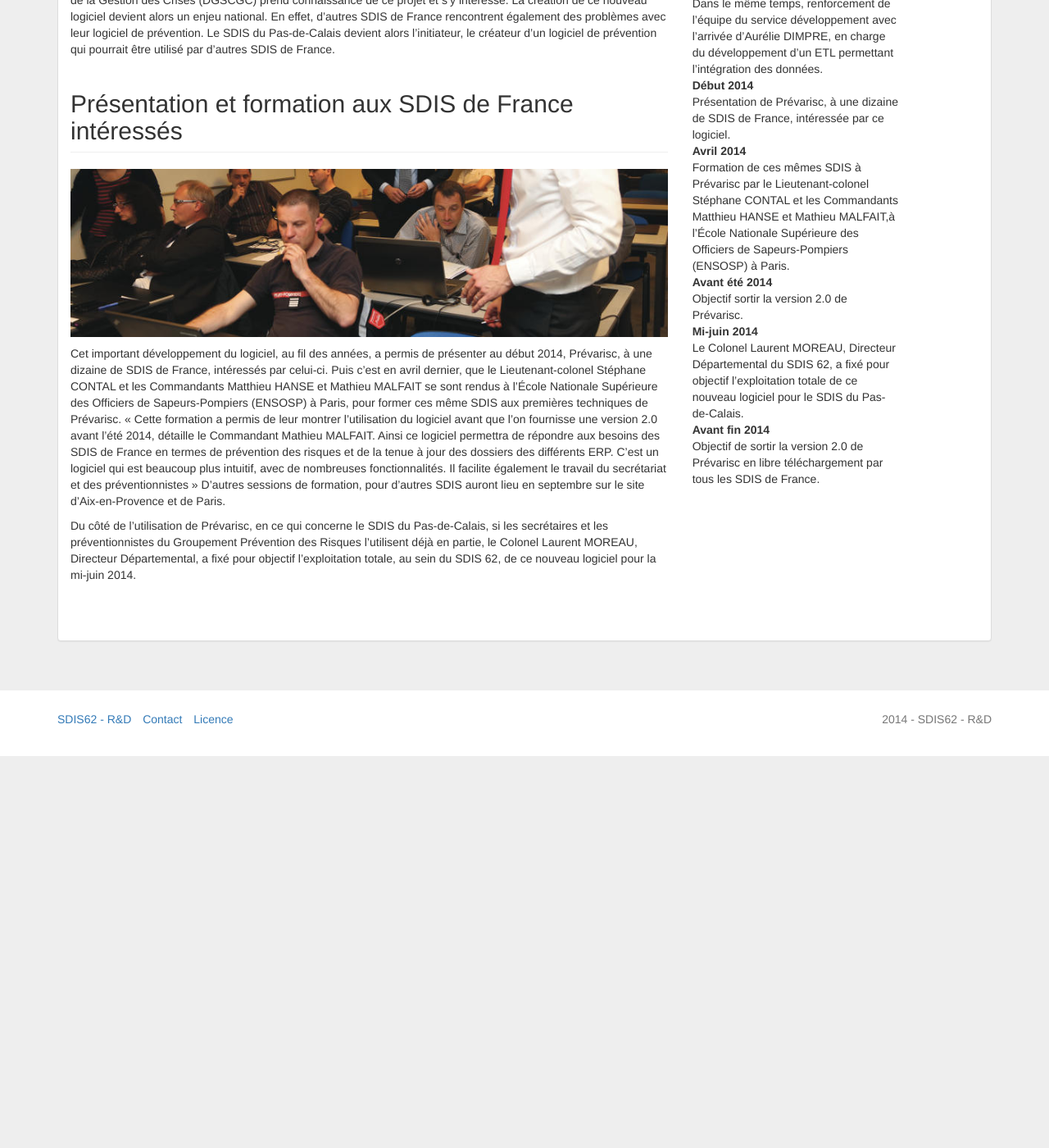
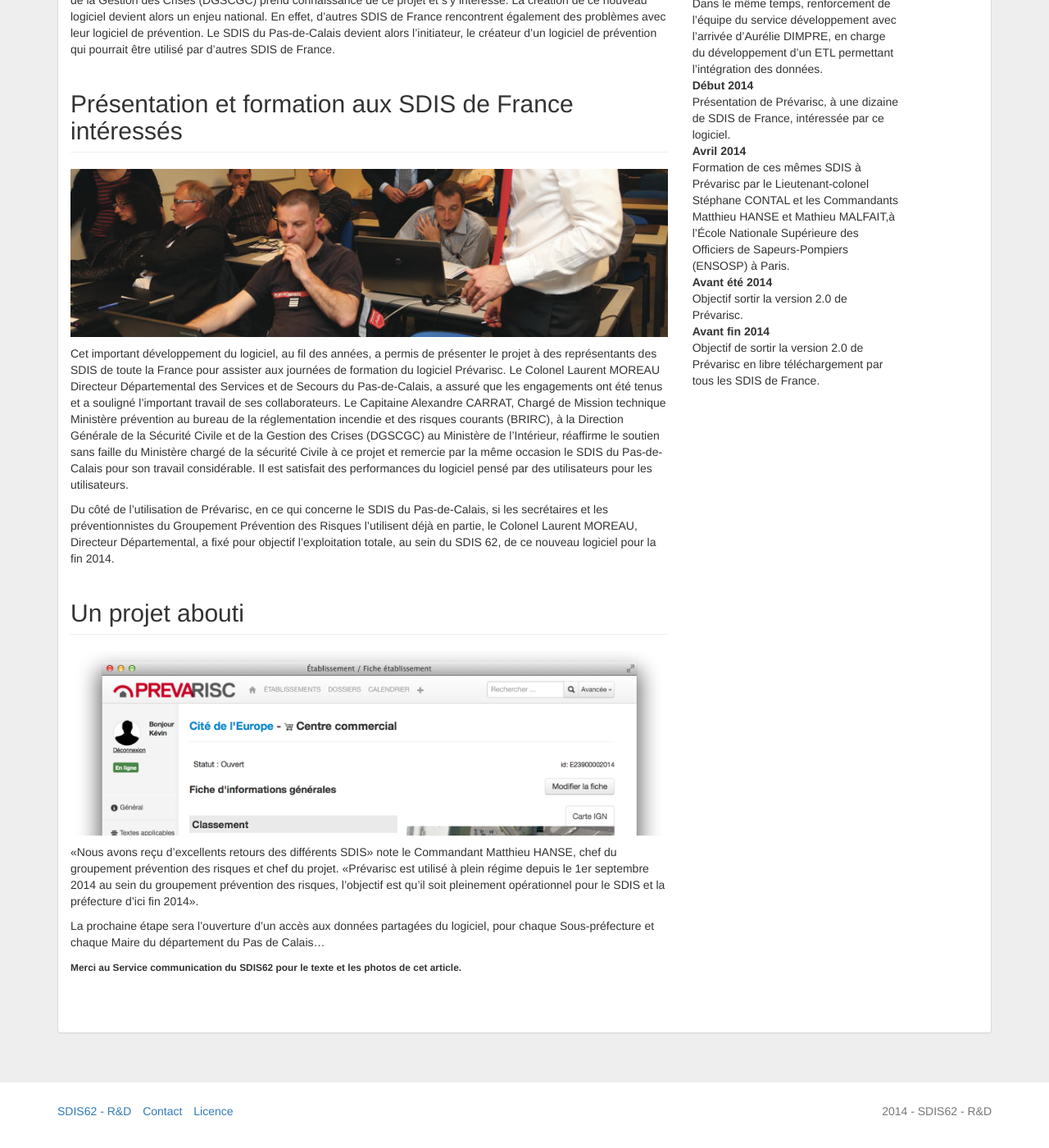
Before and after one commit to SDIS62/prevarisc, a Jekyll site: the page built from about.html, in a window 1280 px wide and 1400 px high, scrolled down 1419 px. Shown: the whole window at 82% size. Built offline with Jekyll 4.4.1, drawn with Linux system fonts in a browser that asks for light colours; nearby versions of some CDN libraries; before the commit the page ends 2341 px from its top, so only the background shows below that.

Commit message:
Update about.html

```diff
--- a/about.html
+++ b/about.html
@@ -33,11 +33,29 @@
         <p><img src="{{ "/assets/img/formations.jpg" | prepend: site.baseurl }}" style="width: 100%" /></p>
 
         <p>
-            Cet important développement du logiciel, au fil des années, a permis de présenter au début 2014, Prévarisc, à une dizaine de SDIS de France, intéressés par celui-ci. Puis c’est en avril dernier, que le Lieutenant-colonel Stéphane CONTAL et les Commandants Matthieu HANSE et Mathieu MALFAIT se sont rendus à l’École Nationale Supérieure des Officiers de Sapeurs-Pompiers (ENSOSP) à Paris, pour former ces même SDIS aux premières techniques de Prévarisc. « Cette formation a permis de leur montrer l’utilisation du logiciel avant que l’on fournisse une version 2.0 avant l’été 2014, détaille le Commandant Mathieu MALFAIT. Ainsi ce logiciel permettra de répondre aux besoins des SDIS de France en termes de prévention des risques  et de la tenue à jour des dossiers des différents ERP. C’est un logiciel qui est beaucoup plus intuitif, avec de nombreuses fonctionnalités. Il facilite également le travail du secrétariat et des préventionnistes » D’autres sessions de formation, pour d’autres SDIS auront lieu en septembre sur le site d’Aix-en-Provence et de Paris.
+            Cet important développement du logiciel, au fil des années, a permis de présenter le projet à des représentants des SDIS de toute la France pour assister aux journées de formation du logiciel Prévarisc. Le Colonel Laurent MOREAU Directeur Départemental des Services et de Secours du Pas-de-Calais, a assuré que les engagements ont été tenus et a souligné l’important travail de ses collaborateurs. Le Capitaine Alexandre CARRAT, Chargé de Mission technique Ministère prévention au bureau de la réglementation incendie et des risques courants (BRIRC), à la Direction Générale de la Sécurité Civile et de la Gestion des Crises (DGSCGC) au Ministère de l’Intérieur, réaffirme le soutien sans faille du Ministère chargé de la sécurité Civile à ce projet et remercie par la même occasion le SDIS du Pas-de-Calais pour son travail considérable. Il est satisfait des performances du logiciel pensé par des utilisateurs pour les utilisateurs.
         </p>
 
         <p>
-            Du côté de l’utilisation de Prévarisc, en ce qui concerne le SDIS du Pas-de-Calais, si les secrétaires et les préventionnistes du Groupement Prévention des Risques l’utilisent déjà en partie, le Colonel Laurent MOREAU, Directeur Départemental, a fixé pour objectif l’exploitation totale, au sein du SDIS 62, de ce nouveau logiciel pour la mi-juin 2014.
+            Du côté de l’utilisation de Prévarisc, en ce qui concerne le SDIS du Pas-de-Calais, si les secrétaires et les préventionnistes du Groupement Prévention des Risques l’utilisent déjà en partie, le Colonel Laurent MOREAU, Directeur Départemental, a fixé pour objectif l’exploitation totale, au sein du SDIS 62, de ce nouveau logiciel pour la fin 2014.
+        </p>
+
+        <h2 class="page-header">Un projet abouti</h2>
+
+        <p style="background: url(http://sdis62.github.io/prevarisc/assets/img/screenshot.png); width: 100%; height: 225px;background-position-y: -10px;background-size: cover;"></p>
+
+        <p>
+            «Nous avons reçu d’excellents retours des différents SDIS» note le Commandant Matthieu HANSE, chef du groupement prévention des risques et chef du projet. «Prévarisc est utilisé à plein régime depuis le 1er septembre 2014 au sein du groupement prévention des risques, l’objectif est qu’il soit pleinement opérationnel pour le SDIS et la préfecture d’ici fin 2014».
+        </p>
+
+        <p>
+            La prochaine étape sera l’ouverture d’un accès aux données partagées du logiciel, pour chaque Sous-préfecture et chaque Maire du département du Pas de Calais…
+        </p>
+
+        <p>
+            <small>
+                <strong>Merci au Service communication du SDIS62 pour le texte et les photos de cet article.</strong>
+            </small>
         </p>
 
     </div>
@@ -78,9 +96,6 @@
             <dt>Avant été 2014</dt>
             <dd>Objectif sortir la version 2.0 de Prévarisc.</dd>
 
-            <dt>Mi-juin 2014</dt>
-            <dd>Le Colonel Laurent MOREAU, Directeur Départemental du SDIS 62, a fixé pour objectif l’exploitation totale de ce nouveau logiciel pour le SDIS du Pas-de-Calais.</dd>
-
             <dt>Avant fin 2014</dt>
             <dd>Objectif de sortir la version 2.0 de Prévarisc en libre téléchargement par tous les SDIS de France.</dd>
 
```
